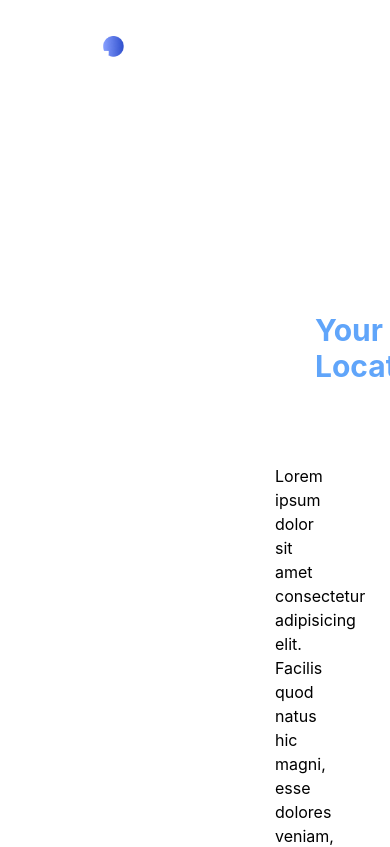
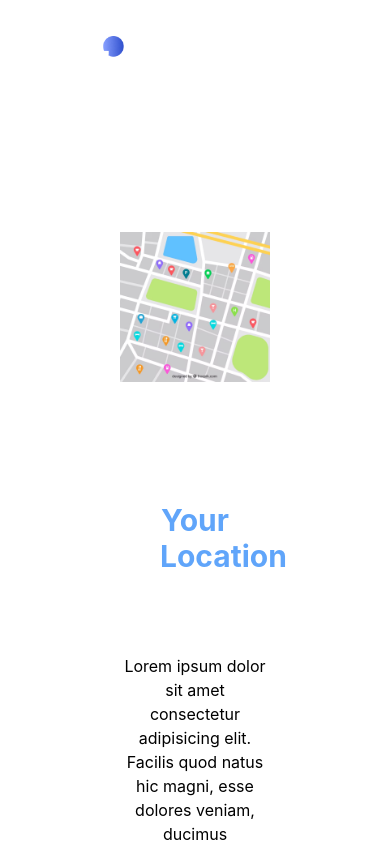
Before and after one commit to Flocky05/Homyz, a React (Vite) app: page /value in a window 390 px wide. Shown: the top 847 px of the page. Built offline with nearby package versions, Linux system fonts and the light colour scheme.

Commit message:
update more value

```diff
--- a/src/components/Our Value/Value.jsx
+++ b/src/components/Our Value/Value.jsx
@@ -3,11 +3,11 @@ import img from "../../assets/images/map.avif"
 
 const Value = () => {
     return (
-        <div className="grid grid-cols-2 p-20 items-center">
+        <div className="grid grid-cols-1 lg:grid-cols-2 p-20 items-center">
             <div>
                <img className="w-full p-10" src={img} alt="" />
             </div>
-            <div className="text-center p-20">
+            <div className="text-center p-10 lg:p-20">
                 <h2 className="text-3xl font-bold p-10 text-blue-400">Your Location</h2>
                 <p className="pt-10">Lorem ipsum dolor sit amet consectetur adipisicing elit. Facilis quod natus hic magni, esse dolores veniam, ducimus voluptatum sequi quos ea consectetur! Similique perferendis iste odio modi, pariatur tempora exercitationem!</p>
                 <p className="">Lorem ipsum dolor sit amet, consectetur adipisicing elit. Voluptatibus quis, quia quas alias, laboriosam mollitia neque eligendi eum, facere tempore illum id? Deserunt odit qui veritatis doloremque temporibus consequatur assumenda?</p>
```
